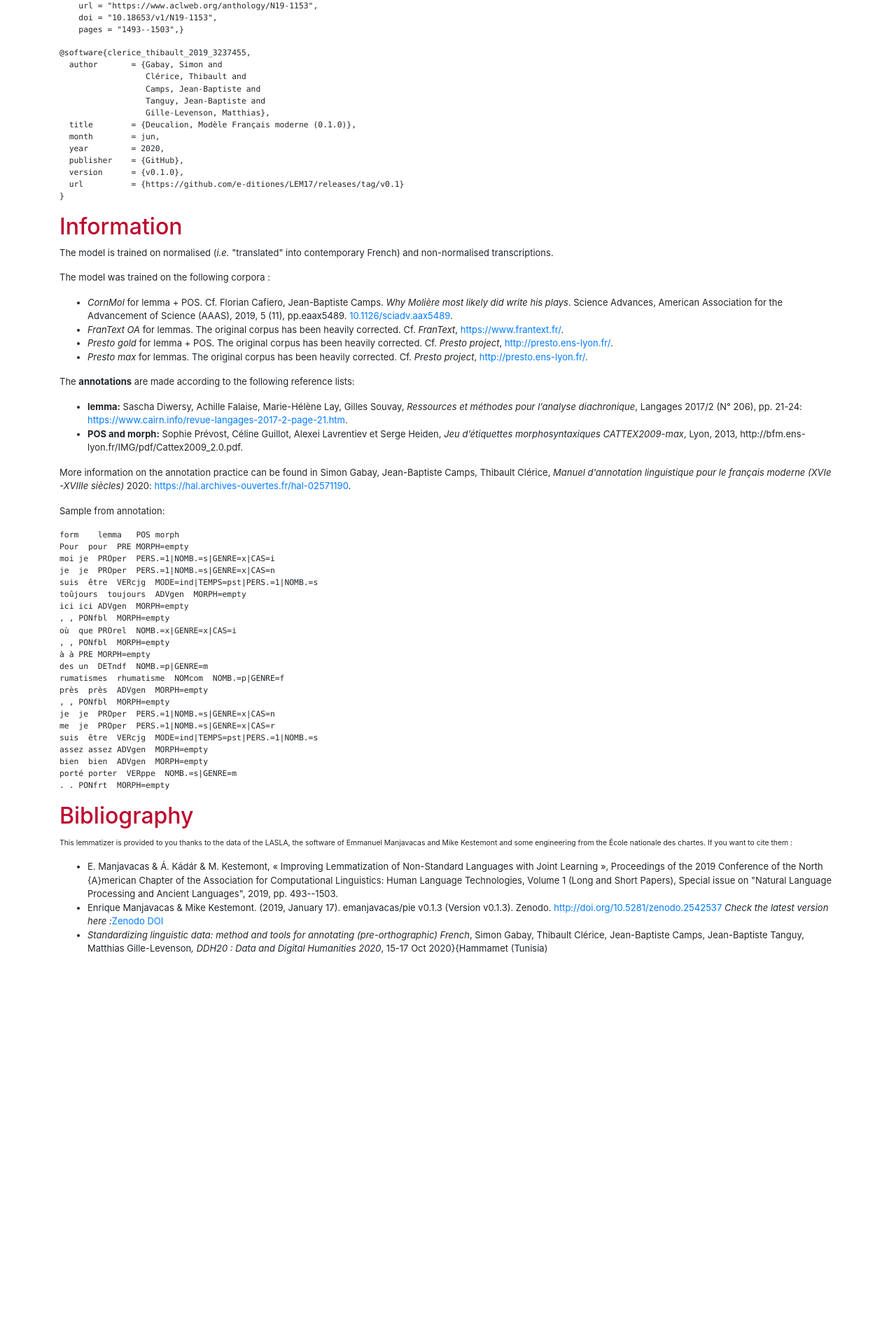
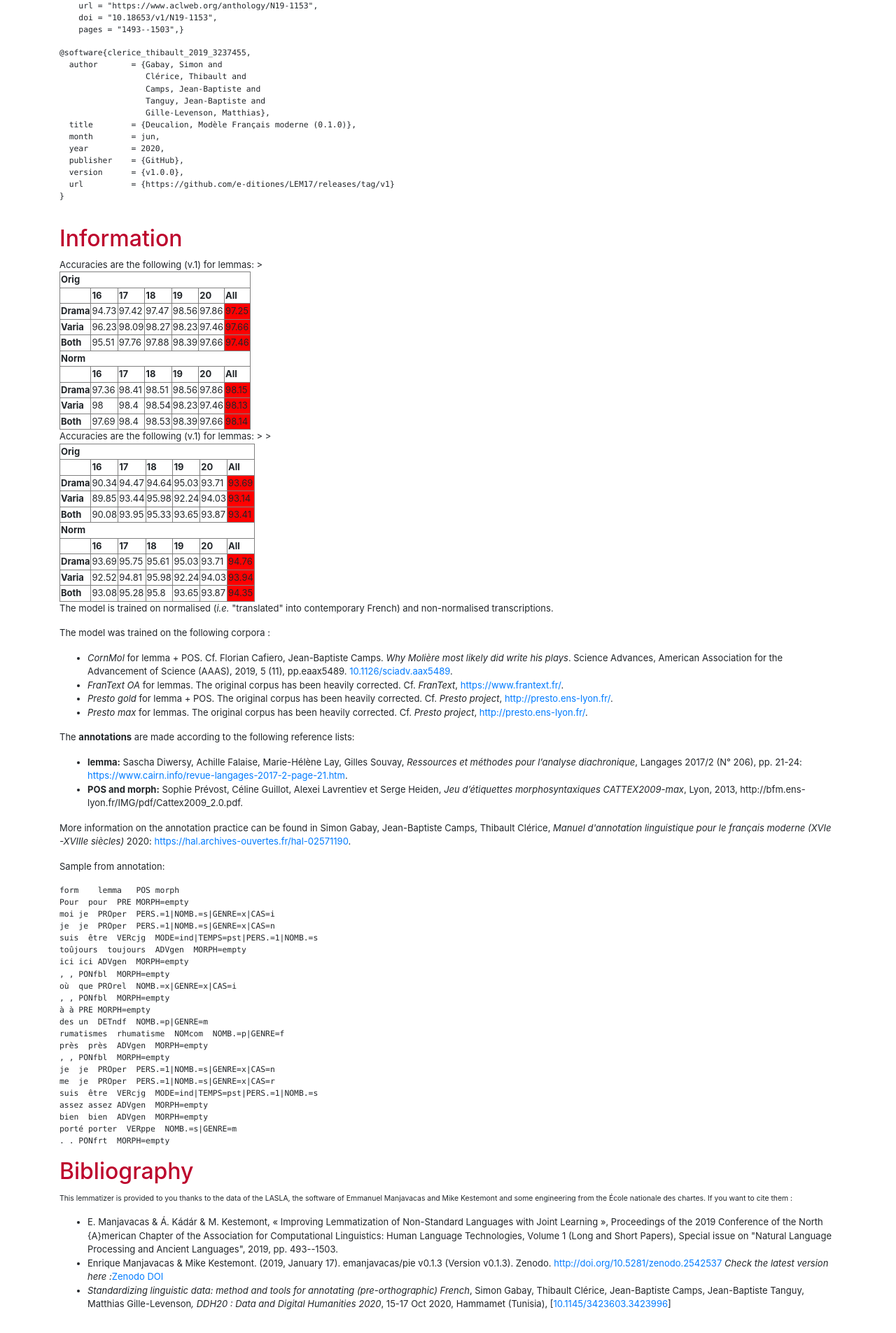
Before and after one commit to chartes/deucalion-chartes, a Flask app: page /freem in a window 1280 px wide. Shown: the part 1015-2920 px from the top of the page at 70% size. Before the commit the page ends 2378 px from the top, so only its background shows below. Run offline with Flask 2, Linux system fonts and the light colour scheme; some libraries are stand-ins or nearby versions.

Commit message:
update FREEM html page

```diff
--- a/templates/freem.html
+++ b/templates/freem.html
@@ -13,15 +13,189 @@
   month        = jun,
   year         = 2020,
   publisher    = {GitHub},
-  version      = {v0.1.0},
-  url          = {https://github.com/e-ditiones/LEM17/releases/tag/v0.1}
+  version      = {v1.0.0},
+  url          = {https://github.com/e-ditiones/LEM17/releases/tag/v1}
 }
+
 </pre>
 {% endblock %}
 
 
 {% block details %}
 <h2>Information</h2>
+Accuracies are the following (v.1) for lemmas:
+
+<table border="1">
+    <thead>
+      	<tr><th colspan="7">Orig</th></tr>
+        <tr>
+          	<th></th>
+          	<th>16</th>
+            <th>17</th>
+            <th>18</th>
+            <th>19</th>
+            <th>20</th>
+          	<th>All</th>
+        </tr>
+    </thead>
+    <tbody>
+        <tr>
+            <th>Drama</th>
+            <td>94.73</td>
+          	<td>97.42</td>
+          	<td>97.47</td>
+          	<td>98.56</td>
+          	<td>97.86</td>
+          	<td bgcolor="red">97.25</td>
+        </tr>
+        <tr>
+            <th>Varia</th>
+            <td>96.23</td>
+          	<td>98.09</td>
+          	<td>98.27</td>
+          	<td>98.23</td>
+          	<td>97.46</td>
+          	<td bgcolor="red">97.66</td>
+        </tr>
+        <tr>
+            <th>Both</th>
+            <td>95.51</td>
+          	<td>97.76</td>
+          	<td>97.88</td>
+          	<td>98.39</td>
+          	<td>97.66</td>
+          	<td bgcolor="red">97.46</td>
+        </tr>
+    </tbody>
+    <thead>
+      	<tr><th colspan="7">Norm</th></tr>
+        <tr>
+          	<th></th>
+          	<th>16</th>
+            <th>17</th>
+            <th>18</th>
+            <th>19</th>
+            <th>20</th>
+          	<th>All</th>
+        </tr>
+    </thead>
+    <tbody>
+        <tr>
+            <th>Drama</th>
+            <td>97.36</td>
+          	<td>98.41</td>
+          	<td>98.51</td>
+          	<td>98.56</td>
+          	<td>97.86</td>
+          	<td bgcolor="red">98.15</td>
+        </tr>
+        <tr>
+            <th>Varia</th>
+            <td>98</td>
+          	<td>98.4</td>
+          	<td>98.54</td>
+          	<td>98.23</td>
+          	<td>97.46</td>
+          	<td bgcolor="red">98.13</td>
+        </tr>
+        <tr>
+            <th>Both</th>
+            <td>97.69</td>
+          	<td>98.4</td>
+          	<td>98.53</td>
+          	<td>98.39</td>
+          	<td>97.66</td>
+          	<td bgcolor="red">98.14</td>>
+        </tr>
+    </tbody>
+</table>
+
+Accuracies are the following (v.1) for lemmas:
+
+<table border="1">
+	  <thead>
+      	<tr><th colspan="7">Orig</th></tr>
+        <tr>
+          	<th></th>
+          	<th>16</th>
+            <th>17</th>
+            <th>18</th>
+            <th>19</th>
+            <th>20</th>
+          	<th>All</th>
+        </tr>
+    </thead>
+    <tbody>
+        <tr>
+            <th>Drama</th>
+            <td>90.34</td>
+          	<td>94.47</td>
+          	<td>94.64</td>
+          	<td>95.03</td>
+          	<td>93.71</td>
+          	<td bgcolor="red">93.69</td>
+        </tr>
+        <tr>
+            <th>Varia</th>
+            <td>89.85</td>
+          	<td>93.44</td>
+          	<td>95.98</td>
+          	<td>92.24</td>
+          	<td>94.03</td>
+          	<td bgcolor="red">93.14</td>
+        </tr>
+        <tr>
+            <th>Both</th>
+            <td>90.08</td>
+          	<td>93.95</td>
+          	<td>95.33</td>
+          	<td>93.65</td>
+          	<td>93.87</td>
+          	<td bgcolor="red">93.41</td>>
+        </tr>
+    </tbody>
+	  <thead>
+      	<tr><th colspan="7">Norm</th></tr>
+        <tr>
+          	<th></th>
+          	<th>16</th>
+            <th>17</th>
+            <th>18</th>
+            <th>19</th>
+            <th>20</th>
+          	<th>All</th>
+        </tr>
+    </thead>
+    <tbody>
+        <tr>
+            <th>Drama</th>
+            <td>93.69</td>
+          	<td>95.75</td>
+          	<td>95.61</td>
+          	<td>95.03</td>
+          	<td>93.71</td>
+          	<td bgcolor="red">94.76</td>
+        </tr>
+        <tr>
+            <th>Varia</th>
+            <td>92.52</td>
+          	<td>94.81</td>
+          	<td>95.98</td>
+          	<td>92.24</td>
+          	<td>94.03</td>
+          	<td bgcolor="red">93.94</td>
+        </tr>
+        <tr>
+            <th>Both</th>
+            <td>93.08</td>
+          	<td>95.28</td>
+          	<td>95.8</td>
+          	<td>93.65</td>
+          	<td>93.87</td>
+          	<td bgcolor="red">94.35</td>>
+        </tr>
+    </tbody>
+</table>
 <p>The model is trained on normalised (<em>i.e.</em> "translated" into contemporary French) and non-normalised transcriptions.</p>
 <p>The model was trained on the following corpora :</p>
 <ul class="incremental">
@@ -63,7 +237,7 @@ porté porter  VERppe  NOMB.=s|GENRE=m
 
 
 {%block bibliography %}
-<li><em>Standardizing linguistic data: method and tools for annotating (pre-orthographic) French</em>, Simon Gabay, Thibault Clérice, Jean-Baptiste Camps, Jean-Baptiste Tanguy, Matthias Gille-Levenson<em>, DDH20 : Data and Digital Humanities 2020</em>, 15-17 Oct 2020}{Hammamet (Tunisia)</li>
+<li><em>Standardizing linguistic data: method and tools for annotating (pre-orthographic) French</em>, Simon Gabay, Thibault Clérice, Jean-Baptiste Camps, Jean-Baptiste Tanguy, Matthias Gille-Levenson<em>, DDH20 : Data and Digital Humanities 2020</em>, 15-17 Oct 2020, Hammamet (Tunisia), [<a href="https://dl.acm.org/doi/10.1145/3423603.3423996">10.1145/3423603.3423996</a>]</li>
 {% endblock %}
 
 
```
